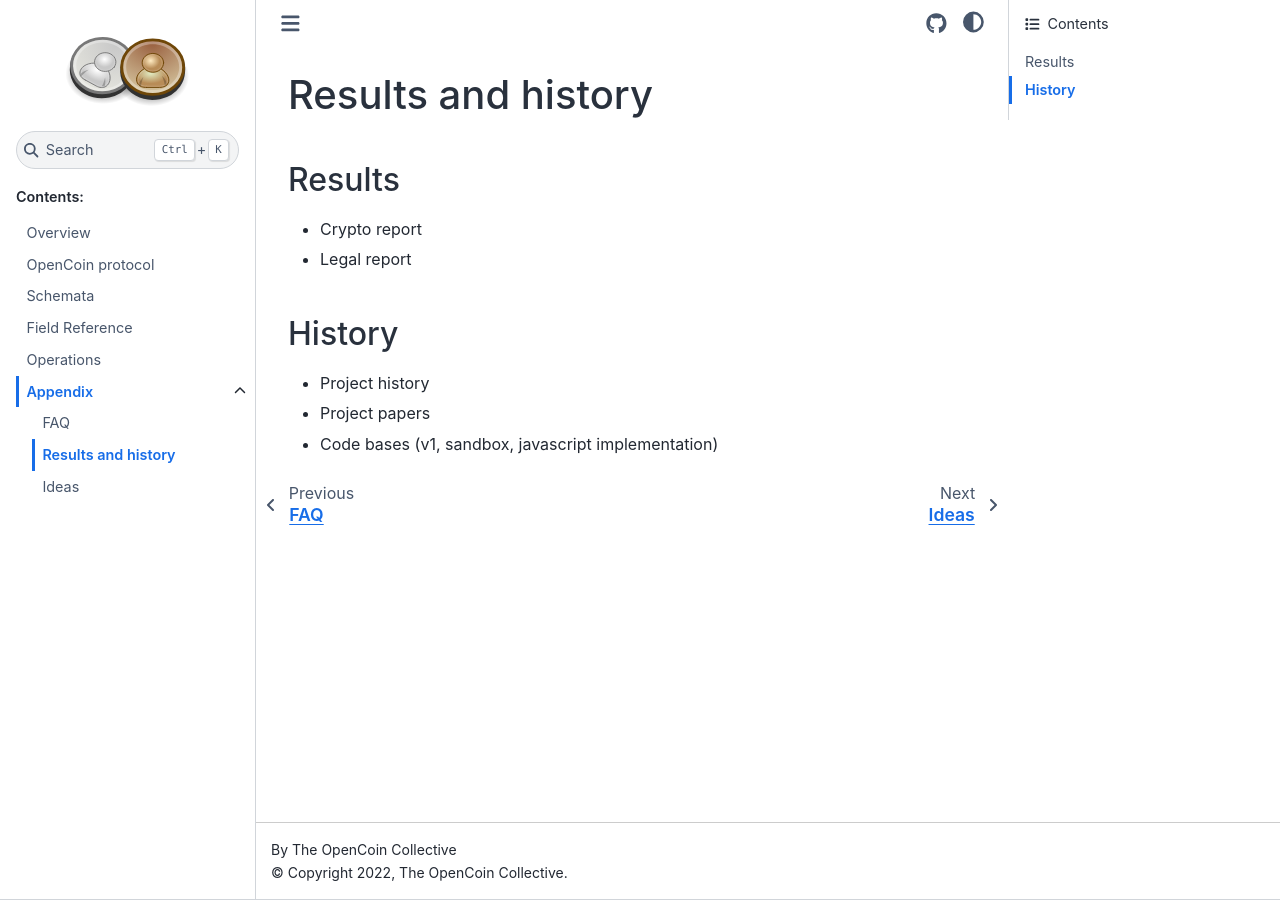
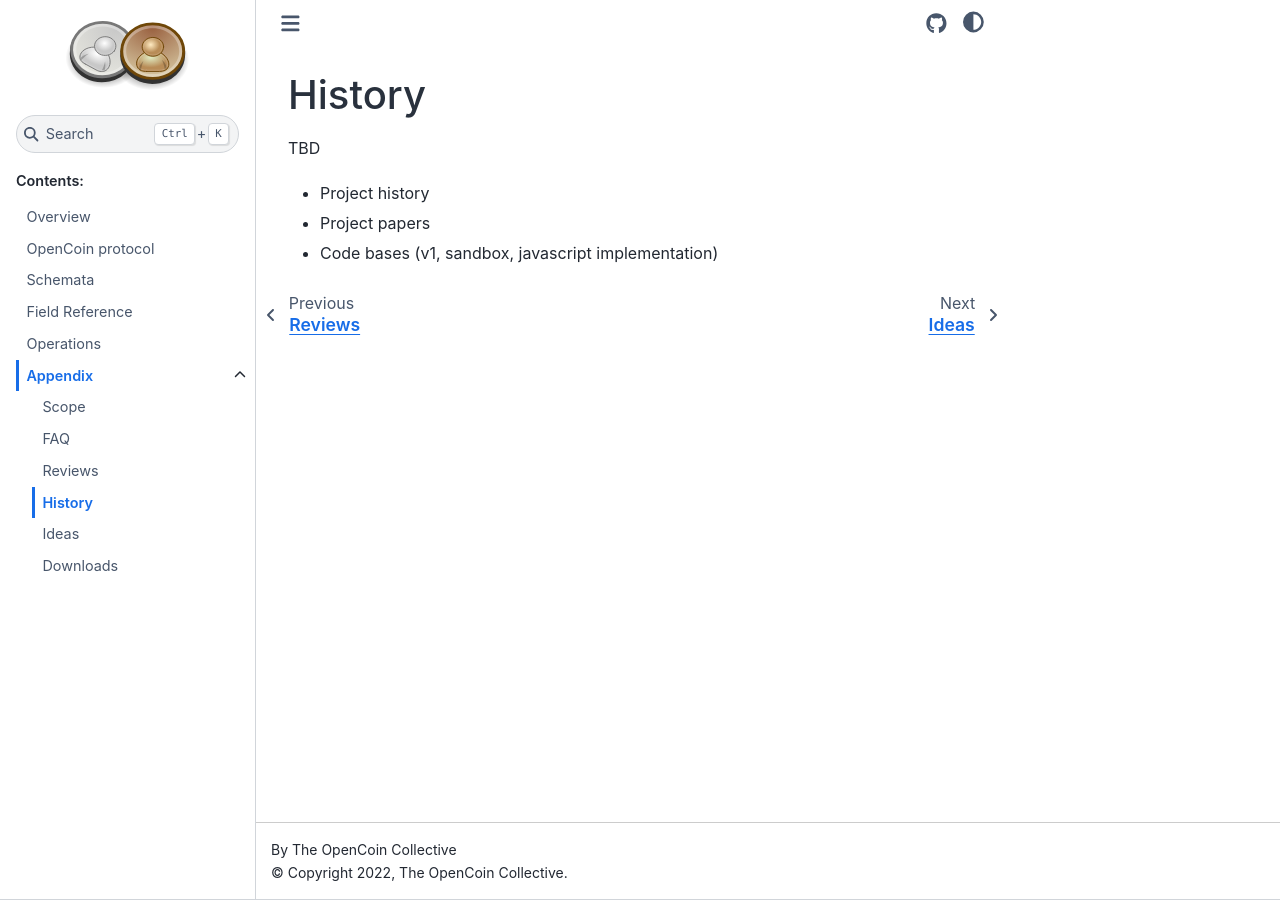
Before and after one commit to OpenCoin/opencoin-playground, a Sphinx documentation site: the page built from v4/docs/history.md, in a window 1280 px wide. Built offline with Sphinx 7.4.7 and the Sphinx Book theme 1.1.4, drawn with Linux system fonts in a browser that asks for light colours.

```diff
--- a/v4/docs/results.md
+++ b/v4/docs/history.md
@@ -1,12 +1,6 @@
-# Results and history
+# History
 
-## Results
-
-- Crypto report
-- Legal report
-
-## History
-
+TBD
 
 - Project history
 - Project papers
```
Also changed, not shown: v4/docs/appendix.md (+5 -26 lines), v4/docs/downloads.md (added, +15 -0 lines), v4/docs/reviews.md (added, +6 -0 lines), v4/docs/scope.md (added, +11 -0 lines).
